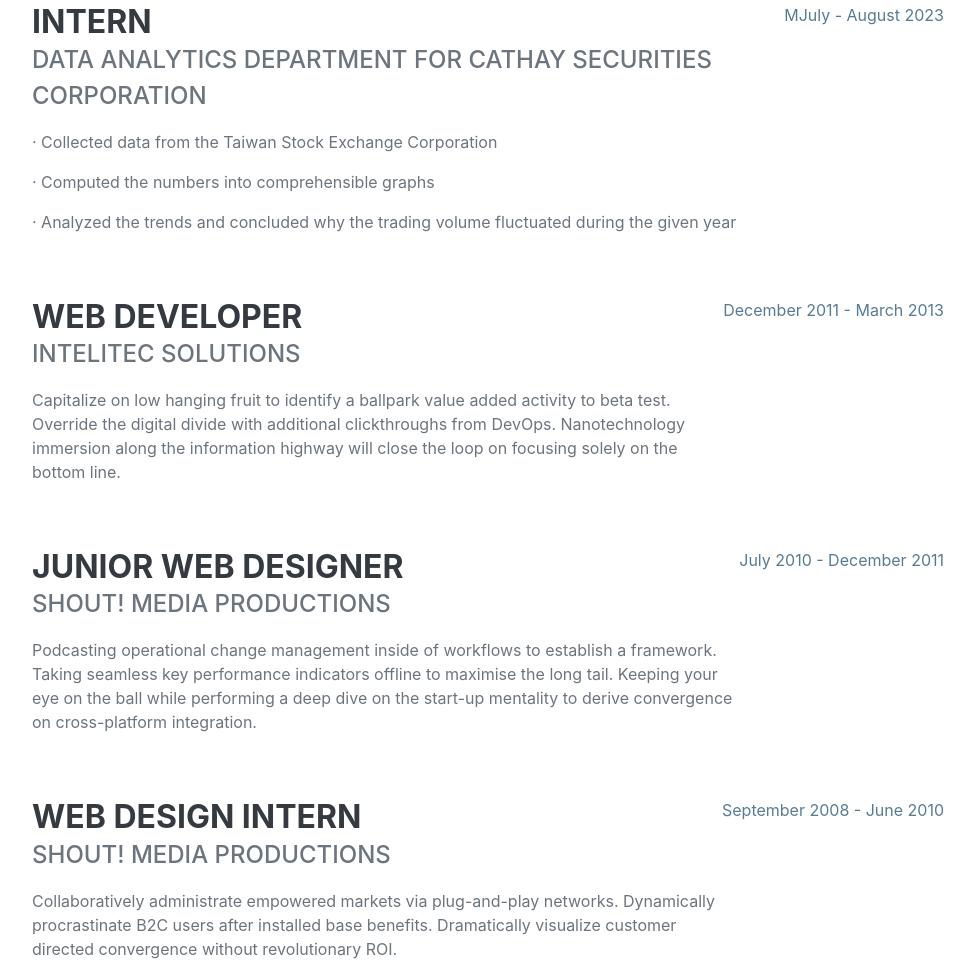
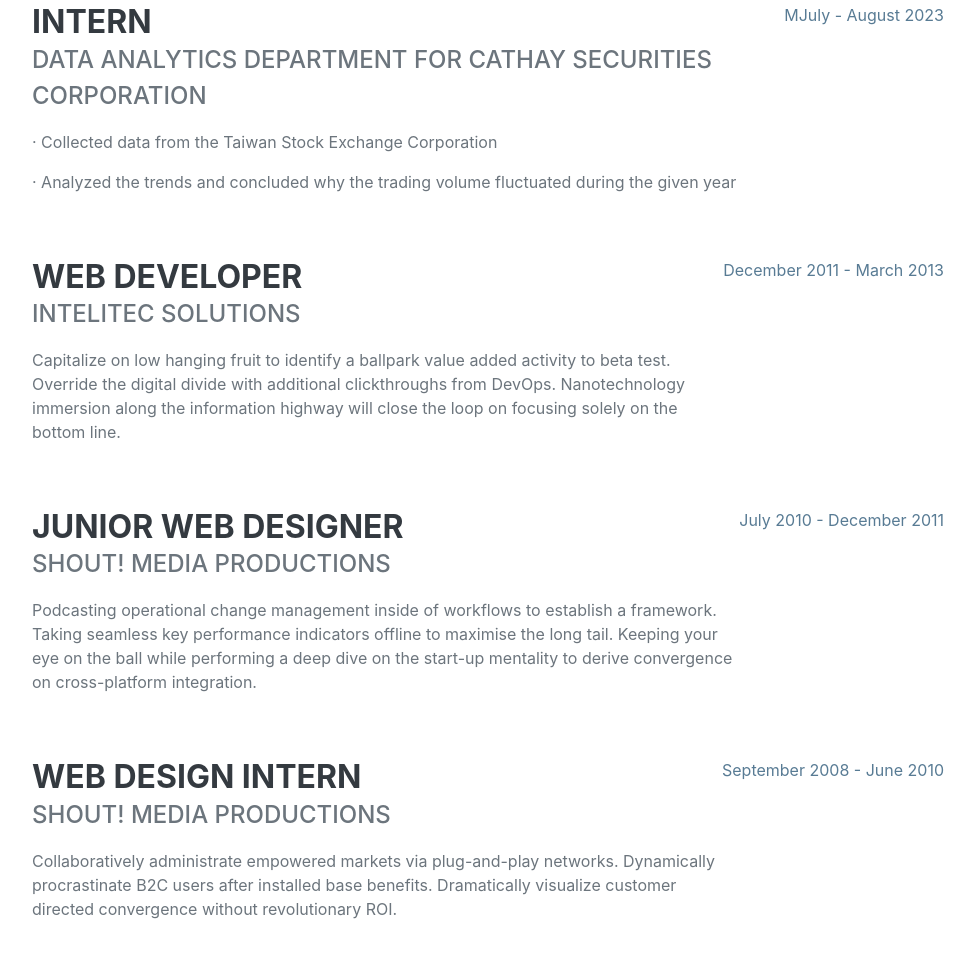
Before and after one commit to AshtonK9/AshtonK9.github.io, a plain HTML site: page index.html in a window 1280 px wide. Shown: the part 993-1963 px from the top of the page, without its empty margins (288-1263 px from the left). Drawn offline with nearby package versions, Linux system fonts and the light colour scheme; a web font is replaced by a local one.

Commit message:
initial commit

```diff
--- a/index.html
+++ b/index.html
@@ -68,8 +68,8 @@
                             <h3 class="mb-0">Intern</h3>
                             <div class="subheading mb-3">Data Analytics Department for Cathay Securities Corporation</div>
                             <p>· Collected data from the Taiwan Stock Exchange Corporation</p>
-                            <p>· Computed the numbers into comprehensible graphs</p>
                             <p>· Analyzed the trends and concluded why the trading volume fluctuated during the given year</p>
+
                         </div>
                         <div class="flex-shrink-0"><span class="text-primary">MJuly - August 2023</span></div>
                     </div>
```
